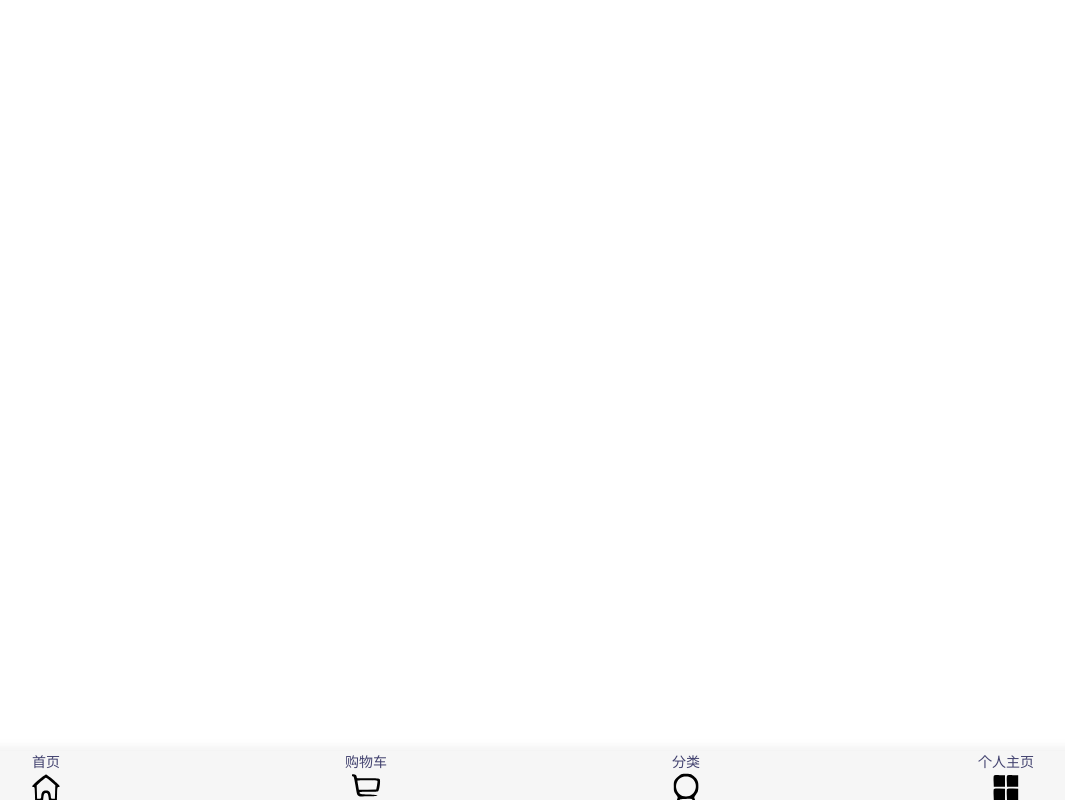
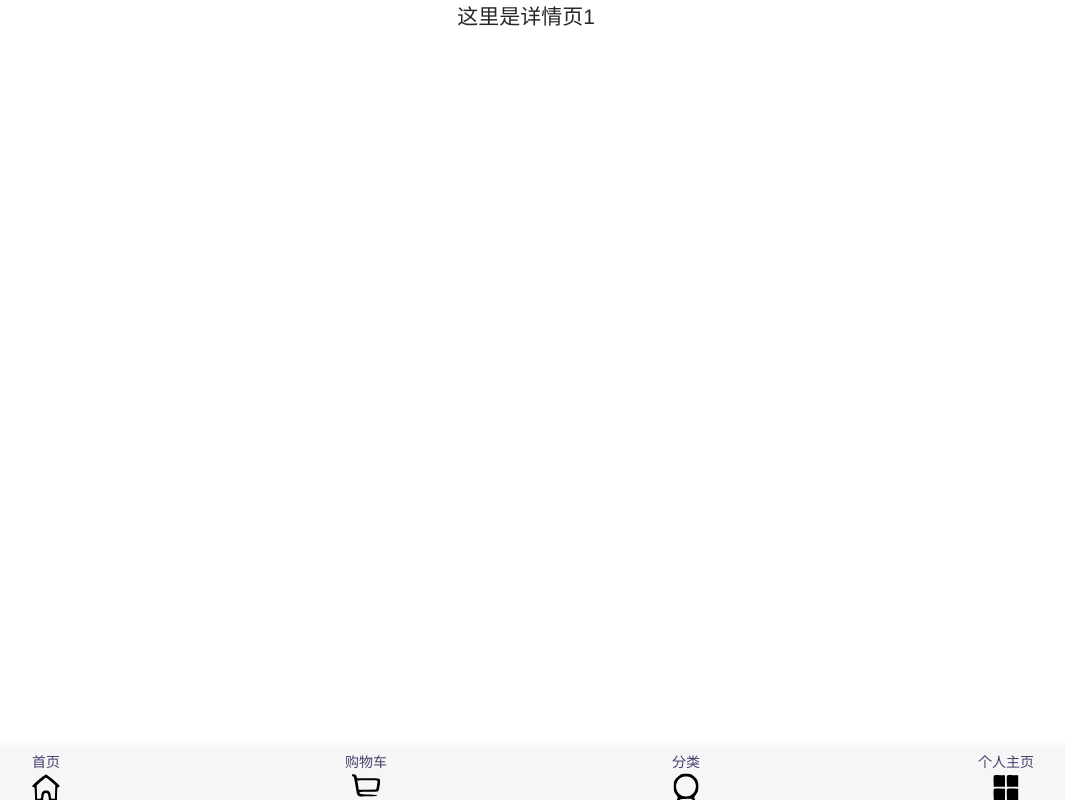
Before and after one commit to lidaye910416/littlesupermall, a Vue app: page /detail/1 in a window 1280 px wide. Before the commit this address had no page. Shown: the whole page, without its empty margins (114-1179 px from the left). Built offline with nearby package versions, Linux system fonts and the light colour scheme.

Commit message:
初步完成了跳转详情页的功能-220408

```diff
--- a/src/App.vue
+++ b/src/App.vue
@@ -1,5 +1,15 @@
 <template>
-  <router-view/>
+    <router-view v-slot="{Component}">
+      <!-- {{Component}} -->
+      <transition>
+        <keep-alive>
+          <component :is="Component"></component>
+        </keep-alive>
+      </transition>
+    </router-view>
+
+
+
   <div id="tab">
     <main-tabbar></main-tabbar>
   </div>
--- a/src/components/common/scroll/Scroll.vue
+++ b/src/components/common/scroll/Scroll.vue
@@ -33,8 +33,6 @@ export default {
         this.scroll.on('pullingUp', ()=>{
             this.$emit('pullingUp');
         })
-
-
     },
     methods:{
 
@@ -50,7 +48,6 @@ export default {
             // 主动调用finishPullingUp 告诉BetterScroll 准备好下一次pullingUp
         },
         refresh(){
-            console.log('调用刷新');
             this.scroll.refresh();
         }
     }
--- a/src/components/content/goods/GoodsListItem.vue
+++ b/src/components/content/goods/GoodsListItem.vue
@@ -22,7 +22,9 @@ export default {
     methods:{
         imgLoaded(){
             this.$bus.emit('imgLoaded',);
-        }
+        },
+
+
     }
 
 }
--- a/src/router/index.js
+++ b/src/router/index.js
@@ -6,9 +6,9 @@ const routes = [
     redirect: '/home',
   },
   {
+    name: 'Home',
     path: '/home',
     // redirect: '/',
-    name: 'Home',
     component: () => import('../views/home/Home.vue')
     //选择使用懒加载
   },
@@ -26,6 +26,11 @@ const routes = [
     path: '/cart',
     name: 'Cart',
     component: () => import('../views/cart/Cart.vue')
+  },
+  {
+    path: '/detail/:id',
+    name: 'Detail',
+    component: () => import('../views/detail/Detail.vue')
   }
 ]
 
--- /dev/null
+++ b/src/views/detail/Detail.vue
@@ -0,0 +1,25 @@
+<template>
+    <div id="detail">
+        <h2>这里是详情页{{tid}}</h2>
+    </div>
+
+</template>
+
+<script>
+import {useRoute} from 'vue-router';
+import {ref} from 'vue';
+export default {
+    setup(){
+        const route = useRoute();
+        let tid =ref(route.params.id);
+
+        return {
+            tid
+        }
+    }
+}
+</script>
+
+<style>
+
+</style>
--- a/src/views/home/Home.vue
+++ b/src/views/home/Home.vue
@@ -68,6 +68,7 @@ export default {
       currentType:'pop',
       scrollPosition:null,
       tabcontrolOffsetTop:0,
+      deactivatedPosition:null,
 
       allgoods:{
         'pop':{page:0, list:[]},
@@ -93,6 +94,7 @@ export default {
     }
   },
   methods:{
+
     swiperLoaded(){
       //调用此函数时swiper已经加载完,$el是调用原生的offsetTop函数
       this.tabcontrolOffsetTop = this.$refs.tabControl.$el.offsetTop;
@@ -148,7 +150,7 @@ export default {
         //这里这个代码可能有问题y
         this.$refs.homeScrollContent.finishPullUp();
       })
-    }
+    },
 
   },
   created(){
@@ -165,9 +167,18 @@ export default {
       debouncedFun();
       // 这种引用方式形成了闭包。
     })
+  // this.$bus.on('imgLoaded',()=>{this.$refs.homeScrollContent.refresh()});
+  },
+  deactivated(){
+    //组件销毁时记录位置
+    this.deactivatedPosition = this.scrollPosition;
+  },
+  activated(){
+    //组件重新激活时，滚动到之前的位置
+    this.$refs.homeScrollContent.scrollTo(0, -this.deactivatedPosition, 0);
+    this.$refs.homeScrollContent.refresh();
+  }
 
-  // this.$bus.on('imgLoaded',()=>{this.$refs.homeScrollContent.refresh()});
-  }
 }
 </script>
 
--- a/src/views/home/childcomp/HomeGoodsList.vue
+++ b/src/views/home/childcomp/HomeGoodsList.vue
@@ -2,8 +2,10 @@
   <div class="home-goods-list">
         <goods-list>
             <template v-slot:default>
-                <goods-list-item v-for="(item, index) in goods" :key="index"
-                :goodsItem="item"/>
+                <goods-list-item v-for="(item, index) in goods"
+                :key="index"
+                :goodsItem="item"
+                v-on:click="goodsItemClick(item)"/>
             </template>
         </goods-list>
   </div>
@@ -26,7 +28,18 @@ export default {
                 return [];
             }
         }
-    }
+    },
+    methods: {
+        goodsItemClick(item){
+            //点击后动态路由跳转
+            this.$router.push({
+                name:'Detail',
+                params:{
+                    id:item.iid
+                }
+            })
+        }
+    },
 
 }
 </script>
```
